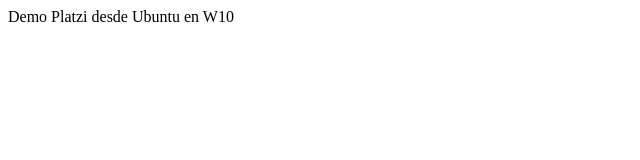
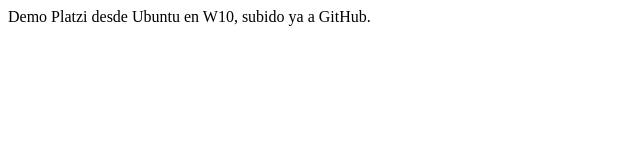
Before and after one commit to jpablocasanueva/demoPlatzi, a plain HTML site: page index.html in a window 1280 px wide. Shown: the whole page, without its empty margins (0-640 px from the left). Drawn offline with Linux system fonts and the light colour scheme.

Commit message:
modificacion index

```diff
--- a/index.html
+++ b/index.html
@@ -8,7 +8,7 @@
 </head>
 <body>
     <article>
-        Demo Platzi desde Ubuntu en W10
+        Demo Platzi desde Ubuntu en W10, subido ya a GitHub.
     </article>
 </body>
 </html>
```
